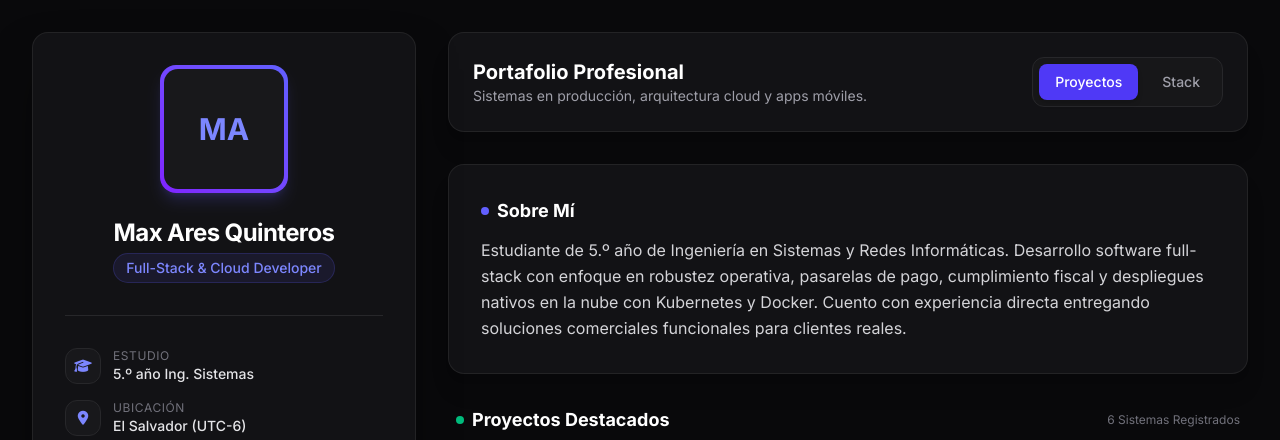
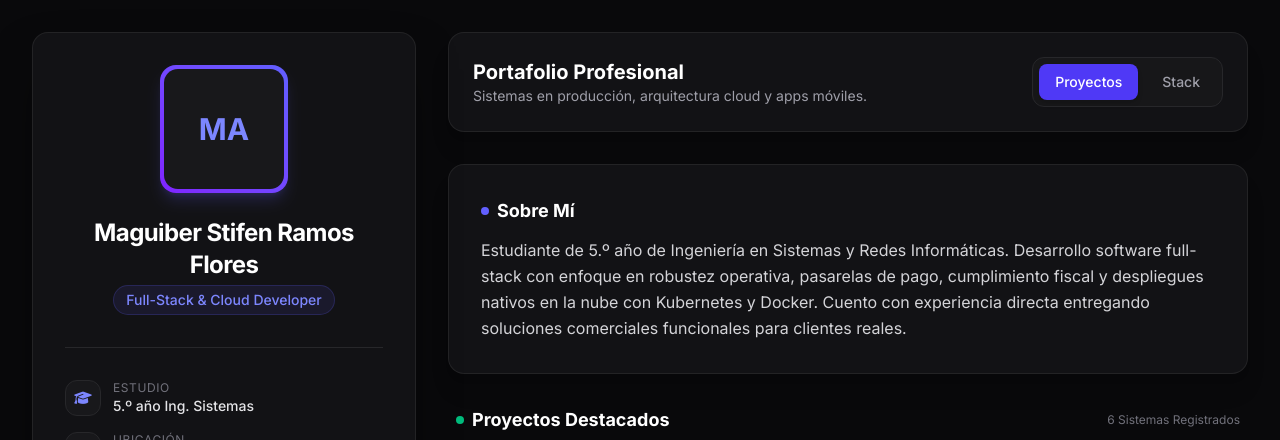
Before and after one commit to maxi300/maxi300.github.io, a plain HTML site: page index.html in a window 1280 px wide. Shown: the top 440 px of the page. Drawn offline with nearby package versions, Linux system fonts and the light colour scheme.

Commit message:
Change profile name and project details in index.html
Updated profile name and project descriptions in index.html.

```diff
--- a/index.html
+++ b/index.html
@@ -26,7 +26,7 @@
                 </div>
             </div>
 
-            <h1 class="text-2xl font-bold tracking-tight text-white mb-1">Max Ares Quinteros</h1>
+            <h1 class="text-2xl font-bold tracking-tight text-white mb-1">Maguiber Stifen Ramos Flores</h1>
             <p class="text-sm font-medium text-indigo-400 bg-indigo-500/10 px-3 py-1 rounded-full mb-6 border border-indigo-500/20">
                 Full-Stack & Cloud Developer
             </p>
```
